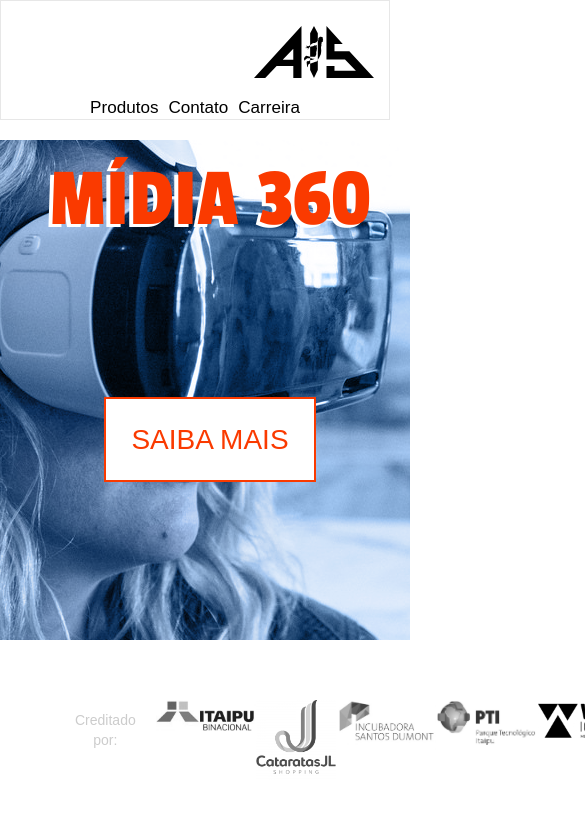
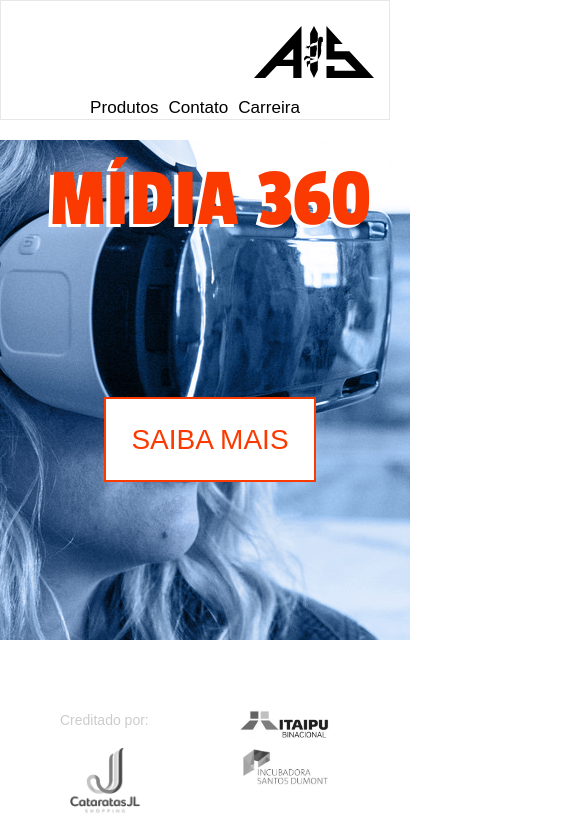
Before and after one commit to ais-opensource/portal, a React (Create React App) app: page / in a window 390 px wide. Shown: the top 827 px of the page, 585 px wide, since content can reach past the window. Built offline with nearby package versions, Linux system fonts and the light colour scheme.

Commit message:
Add css to mobile on customers

```diff
--- a/src/components/customers/Customers.css
+++ b/src/components/customers/Customers.css
@@ -33,3 +33,37 @@
   margin-right: 20px;
   color: #CCCCCC;
 }
+
+
+@media screen and (max-width: 420px) {
+  .customers-container {
+    display: flex;
+    justify-content: space-between;
+    align-items: flex-start;
+    flex-wrap: wrap;
+  }
+
+  .customer-image {
+    padding-left: 10px;
+    padding-top: 10px;
+  }
+
+  .customer-container {
+    display: flex;
+    justify-content: space-around;
+  }
+}
+
+@media screen and (max-width: 321px) {
+  .customers-container {
+    display: flex;
+    justify-content: flex-start;
+    align-items: flex-start;
+    flex-wrap: wrap;
+  }
+
+  .customer-image {
+    padding-left: 15px;
+    padding-top: 15px;
+  }
+}
--- a/src/components/customers/Customers.js
+++ b/src/components/customers/Customers.js
@@ -25,10 +25,8 @@
   }
   render() {
     return (
-      <div>
-        <div className="customers-container container-fluid">
-            <span className="title-customers">Creditado por:</span> {this._renderCustomers()}
-        </div>
+      <div className="customers-container">
+          <span className="title-customers">Creditado por:</span> {this._renderCustomers()}
       </div>
     )
   }
```
